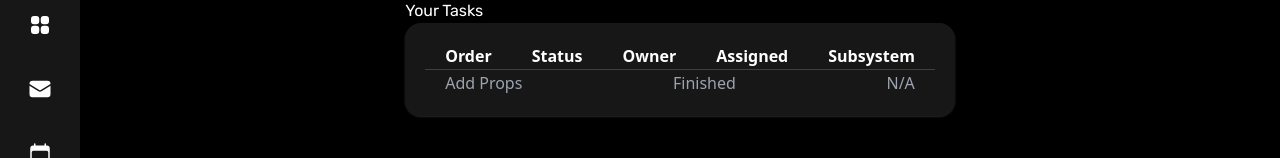
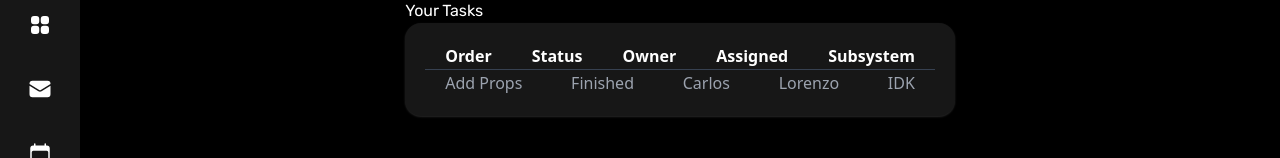
Before and after one commit to LoreMontero/moto-dash, a React (Create React App) app in the folder client/: page / in a window 1280 px wide. Shown: the part 343-501 px from the top of the page. Built offline with nearby package versions, Linux system fonts and the light colour scheme.

Commit message:
Need to fix the background of the dropdown to blur the background.

```diff
--- a/client/src/components/DropDown.jsx
+++ b/client/src/components/DropDown.jsx
@@ -22,7 +22,31 @@ const DropDown = ({data}) => {
                         leaveTo="opacity-0"
                     >
                         <Listbox.Options className="absolute max-h-60 w-full overflow-auto rounded-xl bg-neutral-600">
+                            {data.map((data, dataIndex) => (
+                                <Listbox.Option
+                                    key={dataIndex}
+                                    className={({active}) =>
+                                        `relative select-none py-2 px-4 ${
+                                        active ? ' bg-stone-200 text-black' : 'text-white'
+                                        }`
+                                    }
+                                    value={data}
+                                >
+                                    {({ selected }) => (
+                                        <>
+                                            <span className={`block truncate ${selected ? 'font-medium' : 'font-normal'}`}>
+                                                {data.name}
+                                            </span>
+                                            {selected ? (
+                                                <span className="">
+                                                    <CheckIcon className="w-6"/>
+                                                </span>
+                                            ) : null}
+                                        </>
+                                    )}
 
+                                </Listbox.Option>
+                            ))}
                         </Listbox.Options>
                     </Transition>
                 </div>
--- a/client/src/components/Modal.jsx
+++ b/client/src/components/Modal.jsx
@@ -13,7 +13,7 @@ function Modal({ show, close, order }) {
         { name: 'Lorenzo Montero'},
         { name: 'Bryce Sola'},
         { name: 'Adesola Ice'},
-        { name: 'Jason Pomba'},
+        { name: 'Jason Pombo'},
         { name: 'Carlos Almegro'}
     ];
 
--- a/client/src/components/Table/TaskTables.jsx
+++ b/client/src/components/Table/TaskTables.jsx
@@ -44,6 +44,12 @@ const TaskTables = ({title, order, status, owner, assigned, subsystem}) => {
                             <td className="text-gray-400 px-5">
                                 {owner}
                             </td>
+                            <td className="text-gray-400 px-5">
+                                {assigned}
+                            </td>
+                            <td className="text-gray-400 px-5">
+                                {subsystem}
+                            </td>
                         </tr>
                         <Modal
                             show={show}
--- a/client/src/scenes/Dashboard.jsx
+++ b/client/src/scenes/Dashboard.jsx
@@ -12,7 +12,9 @@ const Dashboard = () => {
             title="Your Tasks"
             order="Add Props"
             status="Finished"
-            owner="N/A"
+            assigned="Lorenzo"
+            owner="Carlos"
+            subsystem="IDK"
           />
         </div>
       </div>
```
